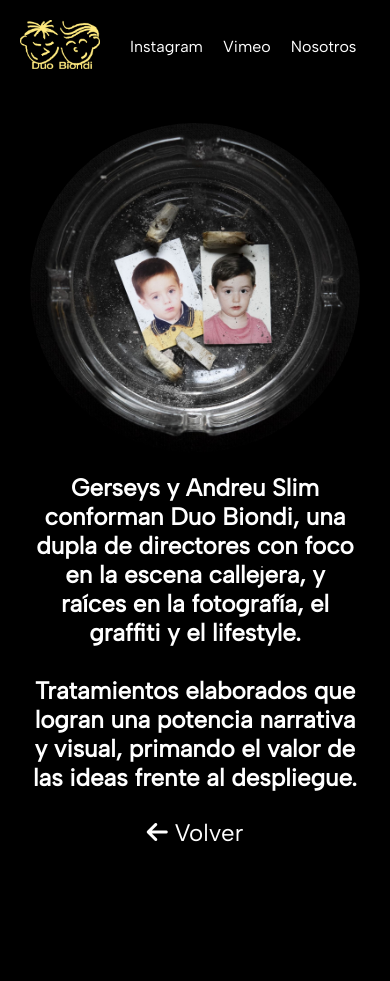
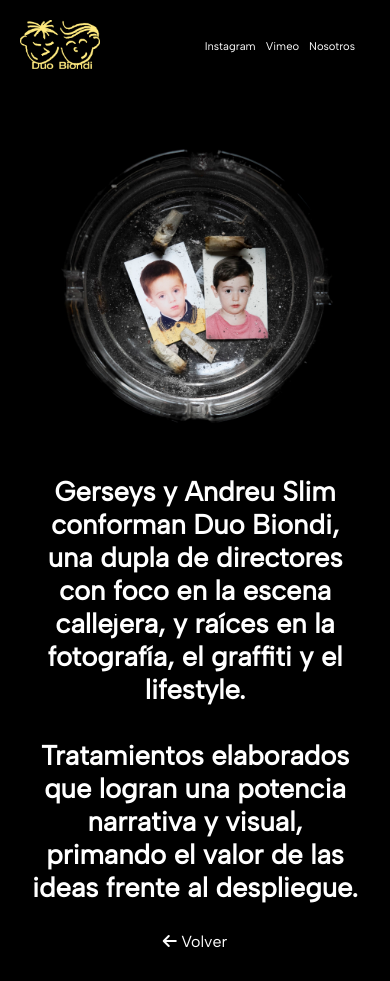
Before and after one commit to soypaduano/duo-biondi, a plain HTML site: page us.html in a window 390 px wide. Before the commit the page ends 877 px from the top, so only its background shows below. Drawn offline with Linux system fonts and the light colour scheme.

Commit message:
Cambios en los estilos

```diff
--- a/styles/styles.less
+++ b/styles/styles.less
@@ -158,14 +158,14 @@ footer {
     .text-container-us{
         width: 50%;
         h1{
-            padding: 50px;
+            font-size: 2rem;
         }
         div {
             text-align: center;
             a {
                 text-decoration: none;
                 color: white;
-                font-size: 1.5rem;
+                font-size: 1.5em;
             }
         }
     }
@@ -188,7 +188,7 @@ footer {
         .img-container-us{
             width: 100%;
             img{
-                width: 100%;
+                width: 80%;
             }
         }
 
@@ -212,11 +212,9 @@ footer {
     }
 }
 
-@media screen and (max-width: 768px) {
+@media screen and (max-width: 700px) {
+
     .about-us{
-        flex-direction: column;
-        padding: 20px;
-        margin: 10px;
         .img-container-us{
             width: 100%;
             img{
@@ -225,19 +223,13 @@ footer {
         }
 
         .text-container-us{
-            width: 100%;
             h1{
-                text-align: center;
-                padding: 0;
-                font-size: 1.5rem;
+                font-size: 1.7rem;
             }
             div {
                 text-align: center;
                 a {
-                    margin: 10px;
-                    text-decoration: none;
-                    color: white;
-                    font-size: 1.5rem;
+                    font-size: 1.0rem;
                 }
             }
         }
@@ -260,8 +252,8 @@ footer {
             margin-right: 30px;
 
             a {
-                font-size: 1rem;
-                margin: 10px;
+                font-size: 0.7rem;
+                margin: 5px;
 
                 i {
                     font-size: 2rem;
@@ -272,7 +264,9 @@ footer {
 
     footer {
         a {
-            font-size: 1rem;
+            h2{
+                font-size: 0.7rem;
+            }
         }
     }
 }
--- a/us.html
+++ b/us.html
@@ -11,38 +11,22 @@
     <meta name=”description” content="Gerseys y Andreu Slim conforman Duo Biondi, una dupla de directores con foco en la escena callejera, y raíces en la fotografía, el graffiti y el lifestyle.">
     <meta name="keywords" content="duobiondi, madrid, publicidad, cine, grafitti, fotografia, rap, anb">
     <meta name="author" content="Duo Biondi">
-
     <meta property="og:title" content="Duo Biondi">
     <meta property="og:description" content="Duo Biondi">
     <meta property="og:image" content="https://raw.githubusercontent.com/soypaduano/duo-biondi/master/imgs/7.jpg">
     <meta property="og:url" content="https://duobiondi.com">
-
     <meta name="twitter:title" content="Duo Biondi">
     <meta name="twitter:description" content="Duo Biondi">
-    <meta name="twitter:image"
-        content="https://i.vimeocdn.com/portrait/77718825_288x288.webp?subrect=405%2C405%2C2520%2C2520&r=cover">
+    <meta name="twitter:image" content="https://i.vimeocdn.com/portrait/77718825_288x288.webp?subrect=405%2C405%2C2520%2C2520&r=cover">
     <meta name="twitter:card" content="summary_large_image">
     <meta name="format-detection" content="telephone=no">
-
     <link rel="stylesheet" href="./styles/styles.css">
-    <link rel="stylesheet" href="https://cdnjs.cloudflare.com/ajax/libs/font-awesome/6.2.0/css/all.min.css"
-        integrity="sha512-xh6O/CkQoPOWDdYTDqeRdPCVd1SpvCA9XXcUnZS2FmJNp1coAFzvtCN9BmamE+4aHK8yyUHUSCcJHgXloTyT2A=="
-        crossorigin="anonymous" referrerpolicy="no-referrer" />
-    <link rel="shortcut icon" type="image/x-icon" href="actividadesCulturales/images/icon-madrid.ico">
-
+    <link rel="stylesheet" href="https://cdnjs.cloudflare.com/ajax/libs/font-awesome/6.2.0/css/all.min.css" integrity="sha512-xh6O/CkQoPOWDdYTDqeRdPCVd1SpvCA9XXcUnZS2FmJNp1coAFzvtCN9BmamE+4aHK8yyUHUSCcJHgXloTyT2A==" crossorigin="anonymous" referrerpolicy="no-referrer" />
     <link rel="preconnect" href="https://fonts.googleapis.com">
     <link rel="preconnect" href="https://fonts.gstatic.com" crossorigin>
     <link href="https://fonts.googleapis.com/css2?family=Albert+Sans&display=swap" rel="stylesheet">
     <link rel="shortcut icon" type="image/x-icon" href="favicon.ico">
-
 </head>
-
-<script>
-    function removeHover(event){
-        console.log(event.target.id)
-        document.getElementById('[your selector]').css({'pointer-events': 'none'})
-    }
-</script>
 
 <body class="us">
 
@@ -52,7 +36,7 @@
         <div class="social-container">
             <ul>
                 <li>
-                    <a target="_blank" onclick=removeHover(event) class="hover-underline-animation" href="https://www.instagram.com/duobiondi/">
+                    <a target="_blank" class="hover-underline-animation" href="https://www.instagram.com/duobiondi/">
                         Instagram</a>
                 </li>
                 <li>
@@ -69,7 +53,7 @@
     <main>
         <div class="about-us">
             <div class="img-container-us">
-                <img src="./imgs/about-us.jpeg">
+                <img src="./imgs/cenisero.jpeg">
             </div>
             <div class="text-container-us">
                 <h1>
```
Also changed, not shown: imgs/cenisero.jpeg (added), styles/styles.css.
